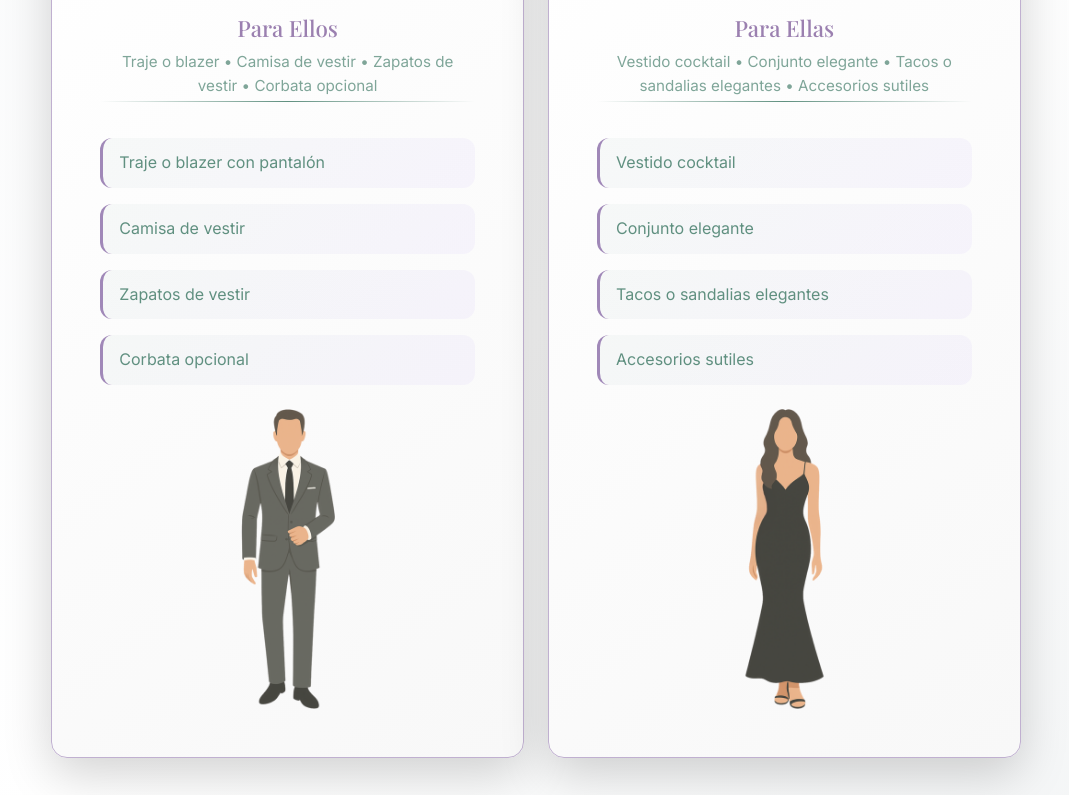
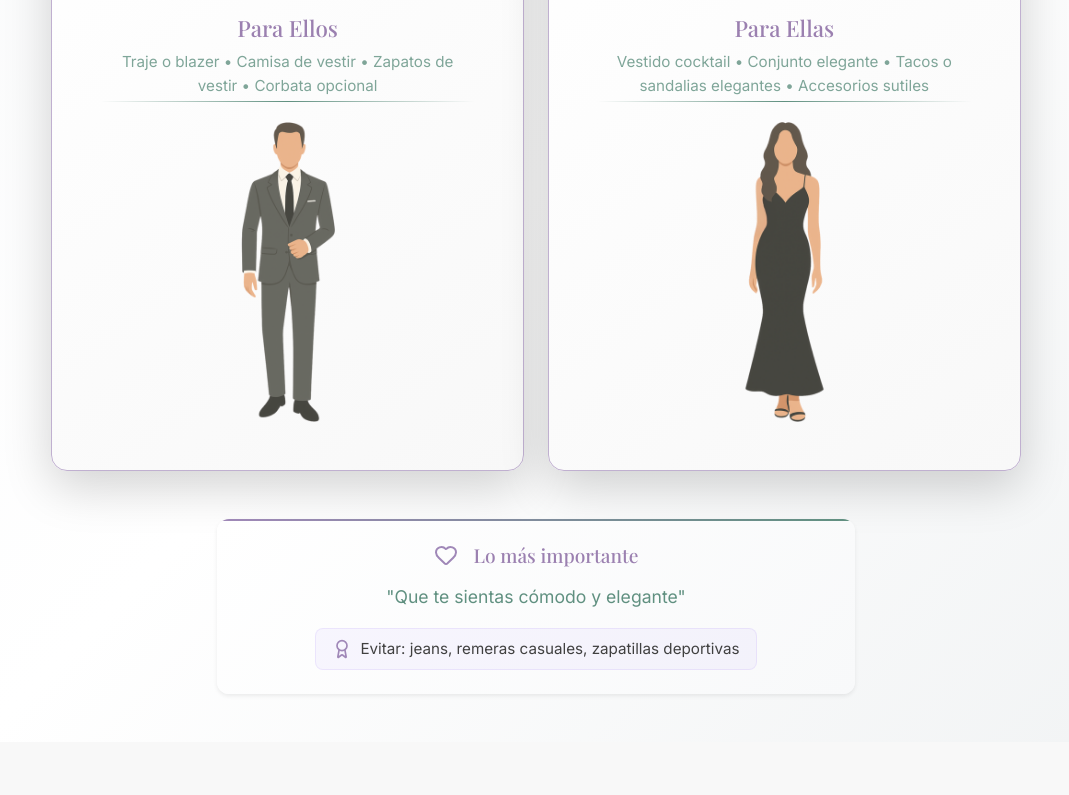
Before and after one commit to gleraromero/casamiento-sg, a React (Vite) app: page / in a window 1280 px wide. Shown: the part 3500-4295 px from the top of the page, without its empty margins (104-1173 px from the left). Built offline with nearby package versions, Linux system fonts and the light colour scheme; a web font is replaced by a local one.

Commit message:
feat: simplificar dress code eliminando opciones detalladas, dejando solo ejemplos enumerados e imágenes

```diff
--- a/src/components/DressCode.tsx
+++ b/src/components/DressCode.tsx
@@ -48,28 +48,7 @@ const DressCode: React.FC = () => {
                       </div>
                     </div>
 
-                    <div className="dress-options">
-                      <div className="dress-option mb-3">
-                        <span className="font-sans text-teal" style={{ fontSize: '1rem' }}>
-                          Traje o blazer con pantalón
-                        </span>
-                      </div>
-                      <div className="dress-option mb-3">
-                        <span className="font-sans text-teal" style={{ fontSize: '1rem' }}>
-                          Camisa de vestir
-                        </span>
-                      </div>
-                      <div className="dress-option mb-3">
-                        <span className="font-sans text-teal" style={{ fontSize: '1rem' }}>
-                          Zapatos de vestir
-                        </span>
-                      </div>
-                      <div className="dress-option">
-                        <span className="font-sans text-teal" style={{ fontSize: '1rem' }}>
-                          Corbata opcional
-                        </span>
-                      </div>
-                    </div>
+
 
                     {/* Imagen de ejemplo para ellos */}
                     <div className="dress-example-image mt-4">
@@ -111,28 +90,7 @@ const DressCode: React.FC = () => {
                       </div>
                     </div>
 
-                    <div className="dress-options">
-                      <div className="dress-option mb-3">
-                        <span className="font-sans text-teal" style={{ fontSize: '1rem' }}>
-                          Vestido cocktail
-                        </span>
-                      </div>
-                      <div className="dress-option mb-3">
-                        <span className="font-sans text-teal" style={{ fontSize: '1rem' }}>
-                          Conjunto elegante
-                        </span>
-                      </div>
-                      <div className="dress-option mb-3">
-                        <span className="font-sans text-teal" style={{ fontSize: '1rem' }}>
-                          Tacos o sandalias elegantes
-                        </span>
-                      </div>
-                      <div className="dress-option">
-                        <span className="font-sans text-teal" style={{ fontSize: '1rem' }}>
-                          Accesorios sutiles
-                        </span>
-                      </div>
-                    </div>
+
 
                     {/* Imagen de ejemplo para ellas */}
                     <div className="dress-example-image mt-4">
```
